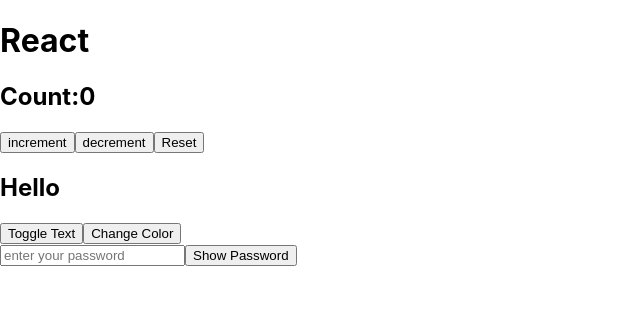
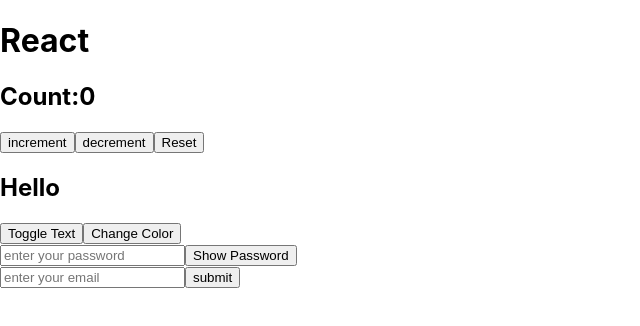
Before and after one commit to tusharui/react-practice-projects, a React (Create React App) app: page / in a window 1280 px wide. Shown: the top 326 px of the page, without its empty margins (0-640 px from the left). Built offline with nearby package versions, Linux system fonts and the light colour scheme.

Commit message:
add form validaton

```diff
--- a/src/App.js
+++ b/src/App.js
@@ -2,6 +2,7 @@
 import Counter from "./components/Counter";
 import ToggleText from "./components/Toggle";
 import PasswordShow from "./components/Password";
+import EmailValidationForm from "./components/form";
 
 function App(){
   return(
@@ -10,6 +11,7 @@
     <Counter/>
     <ToggleText/>
     <PasswordShow/>
+    <EmailValidationForm/>
     </div>
   );
 }
--- /dev/null
+++ b/src/components/form.js
@@ -0,0 +1,38 @@
+import React, {useState} from "react";
+function EmailValidationForm (){
+    const [email, setEmail] = useState("");
+    const [message, setMessage] = useState("");
+
+    function handleChange(e){
+        setEmail(e.target.value);
+    }
+
+    function handleSubmit(e){
+        e.preventDefault();
+        if (email.includes("@")){
+            setMessage("Valid email ");
+
+        }else{
+            setMessage("Invalid email! missing @");
+
+        }
+    }
+
+    return (
+        <form onSubmit={handleSubmit}>
+            <input
+            type="text"
+            placeholder="enter your email"
+            value = {email}
+            onChange = {handleChange}
+
+            />
+
+            <button type = "submit">submit </button>
+            <p>{message}</p>
+
+        </form>
+    );
+}
+
+export default EmailValidationForm;
```
